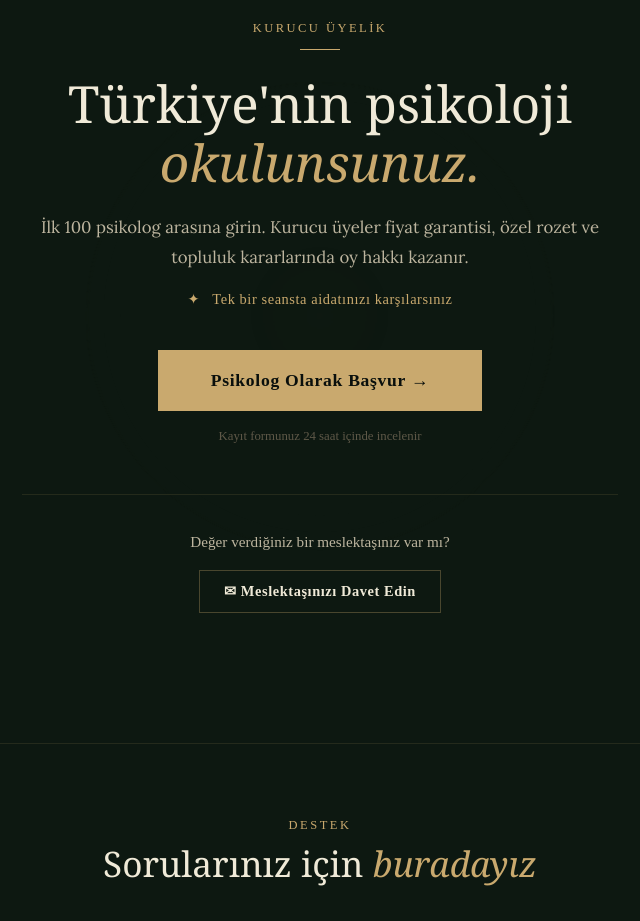
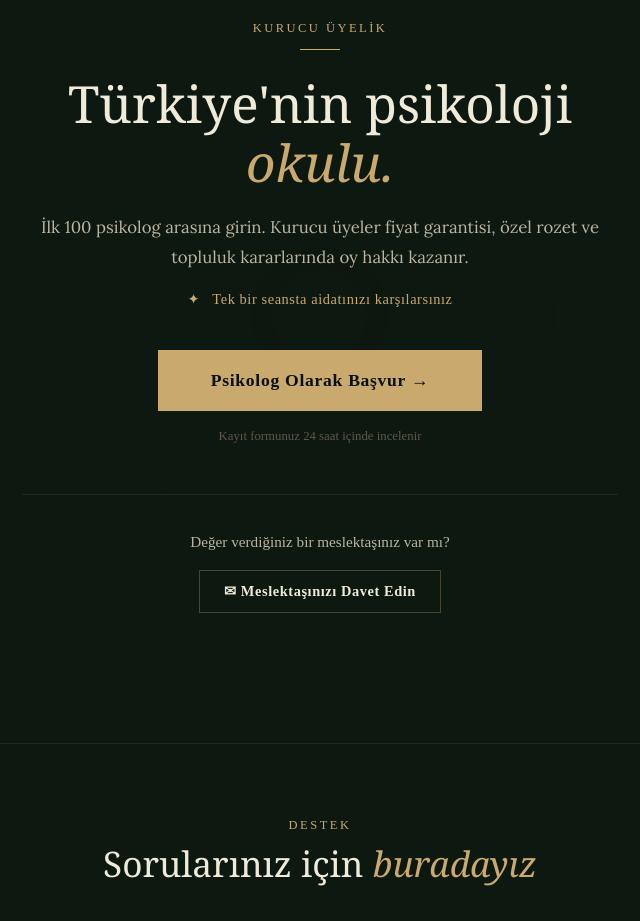
Before and after one commit to ozkayamrt-hub/mekteb-app, a Next.js app: page /psikolog in a window 1280 px wide. Shown: the part 7480-8401 px from the top of the page, without its empty margins (320-960 px from the left). Built offline with nearby package versions, Linux system fonts and the light colour scheme; a web font is replaced by a local one.

Commit message:
fix: okulunsunuz -> okulu (dil hatası düzeltildi)

```diff
--- a/app/psikolog/page.tsx
+++ b/app/psikolog/page.tsx
@@ -437,7 +437,7 @@ export default function PsikologPage() {
           <div className="eyebrow" style={{ marginBottom:'12px' }}>Kurucu Üyelik</div>
           <div style={{ width:'40px', height:'1px', background:'var(--gold)', margin:'0 auto 24px' }} />
           <h2 style={{ fontSize:'clamp(2rem,4vw,3.6rem)', fontWeight:400, marginBottom:'20px' }}>
-            Türkiye'nin psikoloji <em style={{ fontStyle:'italic', color:'var(--gold)' }}>okulunsunuz.</em>
+            Türkiye'nin psikoloji <em style={{ fontStyle:'italic', color:'var(--gold)' }}>okulu.</em>
           </h2>
           <p style={{ fontSize:'1.05rem', color:'var(--text)', marginBottom:'16px', lineHeight:1.8 }}>
             İlk 100 psikolog arasına girin. Kurucu üyeler fiyat garantisi, özel rozet ve topluluk kararlarında oy hakkı kazanır.
```
